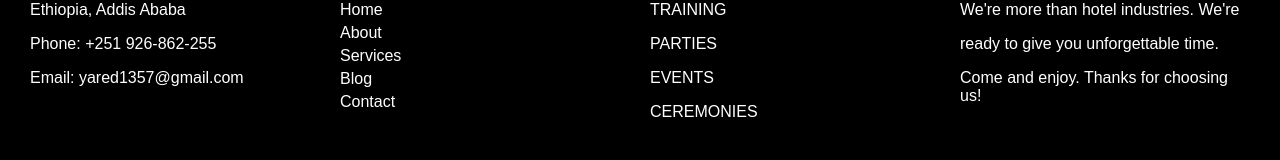
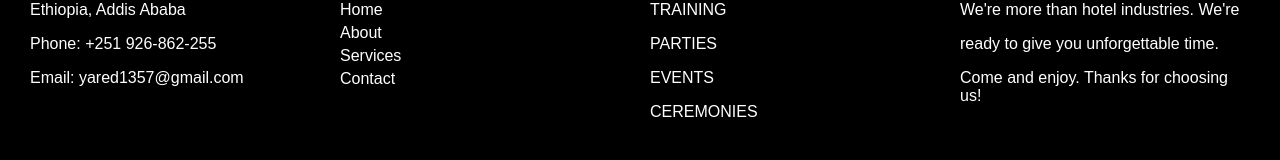
Before and after one commit to yared1357/Global-Hotel, a React (Create React App) app: page /login in a window 1280 px wide. Shown: the part 1048-1208 px from the top of the page. Built offline with nearby package versions, Linux system fonts and the light colour scheme.

Commit message:
Updated Css

```diff
--- a/src/components/Footer.js
+++ b/src/components/Footer.js
@@ -19,7 +19,6 @@ const Footer = () => {
                     <Link to="/">Home</Link>
                     <Link to="/about">About</Link>
                     <Link to="/services">Services</Link>
-                    <Link to="/news">Blog</Link>
                     <Link to="/contact">Contact</Link>
                 </div>
                 <div className="footer-section">
```
